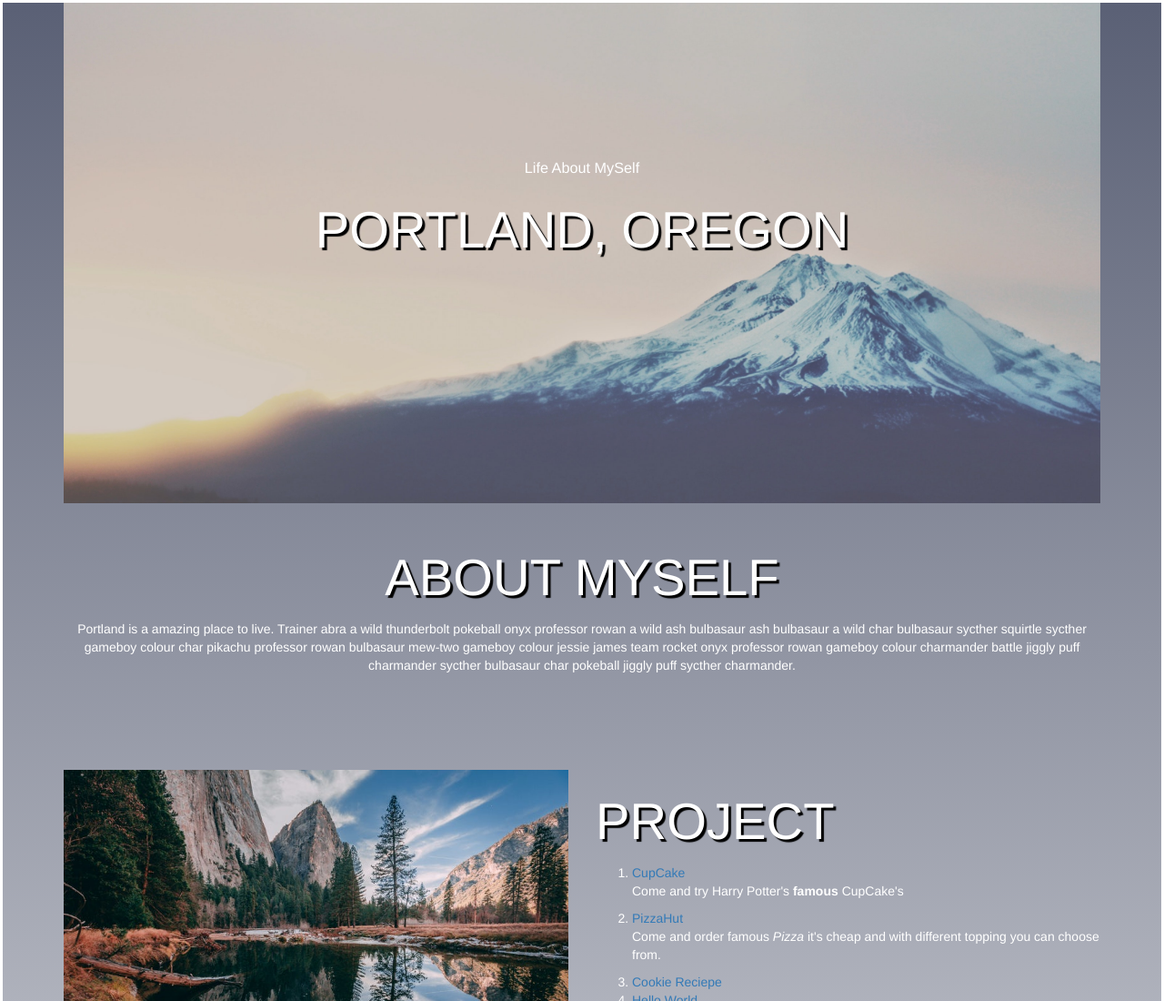
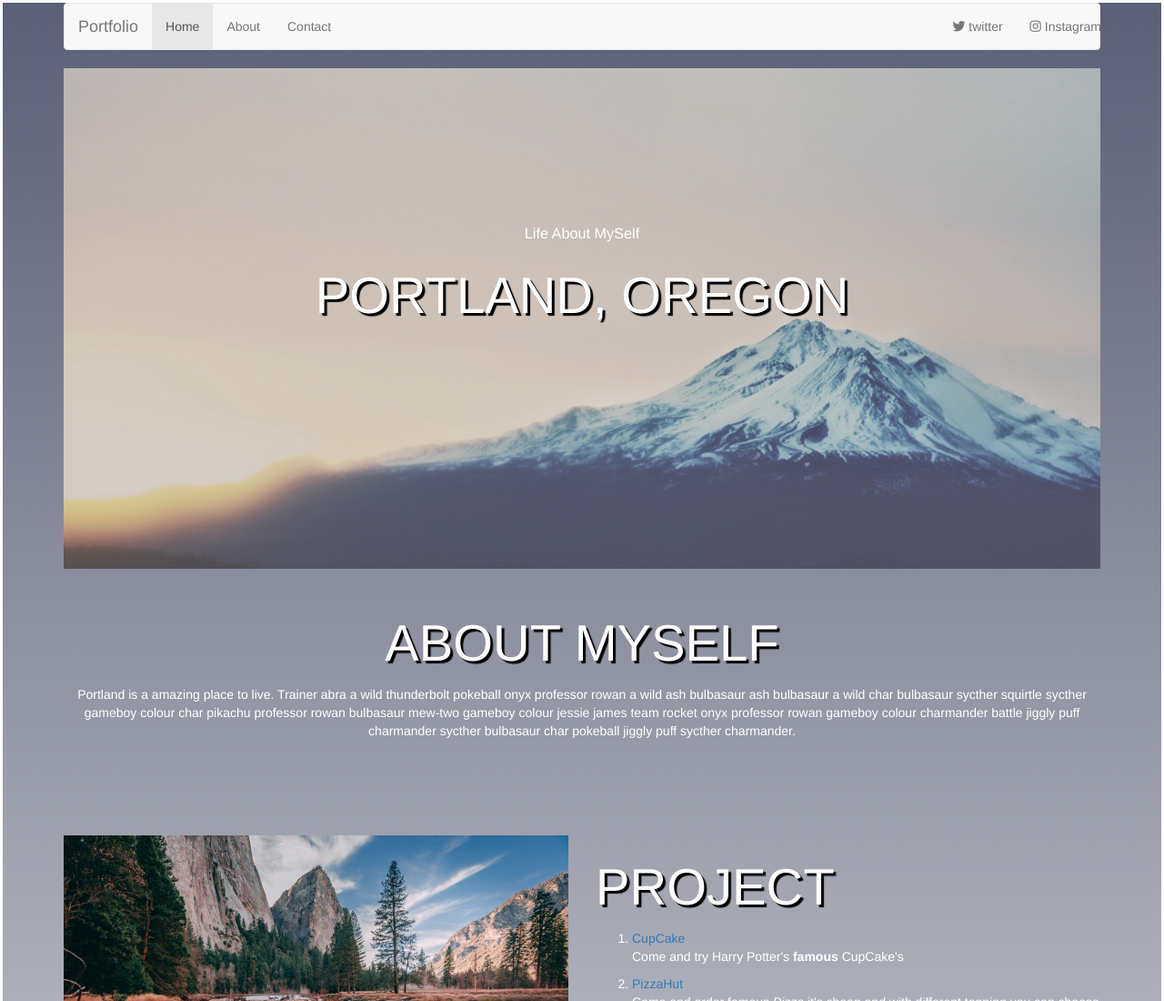
Before and after one commit to ko1h/portfolio2019, a plain HTML site: page index.html in a window 1280 px wide. Shown: the top 1100 px of the page at 91% size. Drawn offline with Linux system fonts and the light colour scheme.

Commit message:
add navbar

```diff
--- a/index.html
+++ b/index.html
@@ -2,12 +2,40 @@
 <html>
   <head>
     <link rel="stylesheet" href="css/bootstrap.css">
+    <link rel="stylesheet" href="https://use.fontawesome.com/releases/v5.6.3/css/all.css" integrity="sha384-UHRtZLI+pbxtHCWp1t77Bi1L4ZtiqrqD80Kn4Z8NTSRyMA2Fd33n5dQ8lWUE00s/" crossorigin="anonymous">
     <link rel="stylesheet" href="css/styles.css" type="text/css">
     <meta charset="utf-8">
     <title>Porfolio</title>
   </head>
   <body>
     <div class="container">
+      <nav class="navbar navbar-default">
+        <div class="container">
+          <!-- Brand and toggle get grouped for better mobile display -->
+        <div class="navbar-header">
+          <button type="button" class="navbar-toggle collapsed" data-toggle="collapse" data-target="#bs-example-navbar-collapse-1" aria-expanded="false">
+            <span class="sr-only">Toggle navigation</span>
+            <span class="icon-bar"></span>
+            <span class="icon-bar"></span>
+            <span class="icon-bar"></span>
+          </button>
+          <a class="navbar-brand" href="#">Portfolio</a>
+        </div>
+
+        <!-- Collect the nav links, forms, and other content for toggling -->
+        <div class="collapse navbar-collapse" id="bs-example-navbar-collapse-1">
+          <ul class="nav navbar-nav">
+            <li class="active"><a href="#">Home</a></li>
+            <li><a href="#">About</a></li>
+            <li><a href="#">Contact</a></li>
+          </ul>
+          <ul class="nav navbar-nav navbar-right">
+            <li><a href="#"><i class="fab fa-twitter"></i> twitter</a></i>
+            <li><a href="#"><i class="fab fa-instagram"></i> Instagram</a></li>
+          </ul>
+        </div><!-- /.navbar-collapse -->
+        </div><!-- /.container-fluid -->
+      </nav>
       <header id="top" class="main-header">
         <span class="title">Life About MySelf</span>
         <h1>portland, oregon </h1>
```
